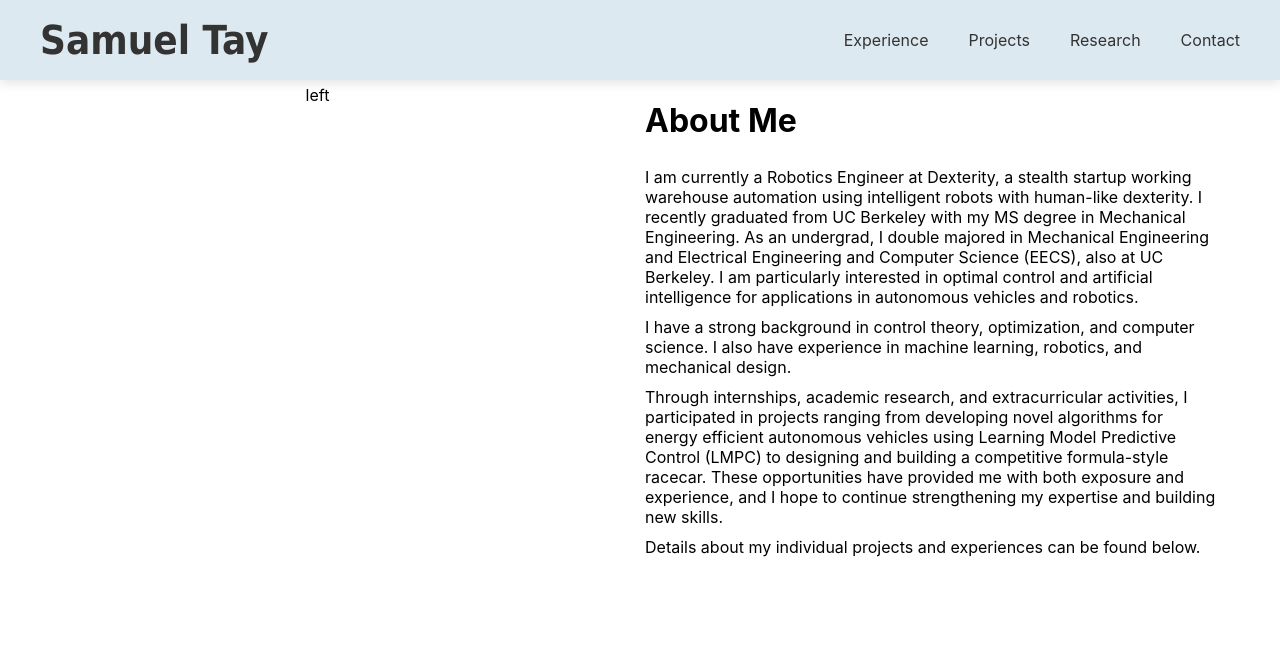
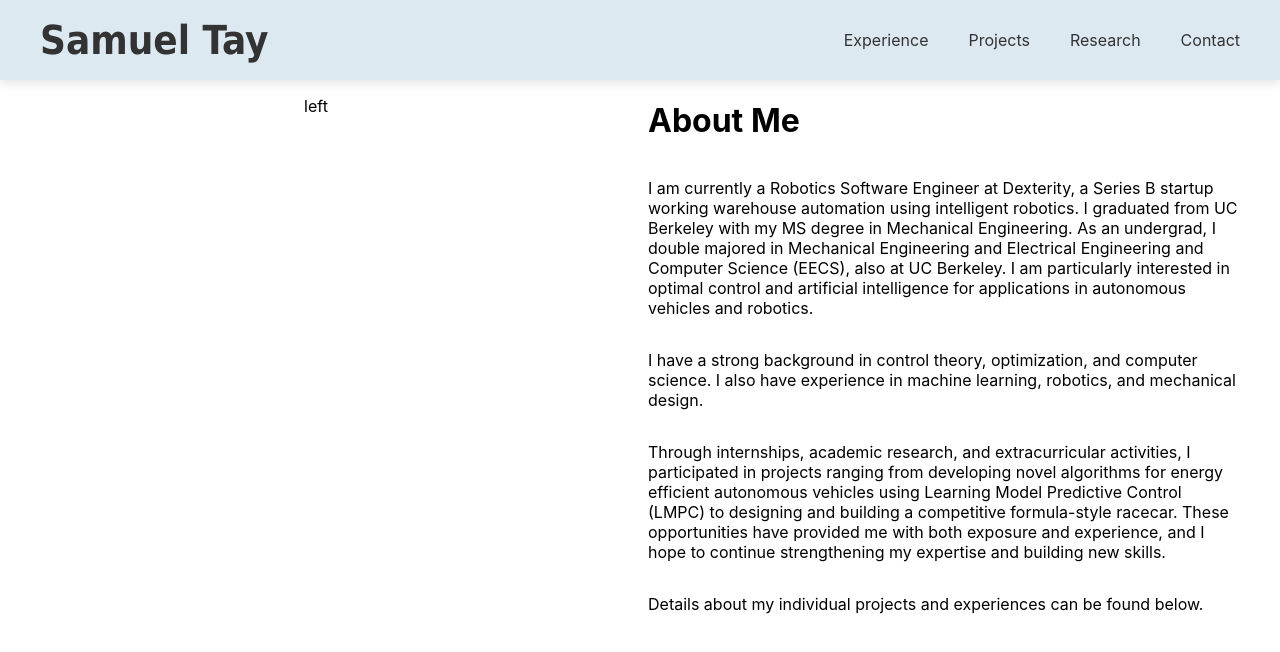
Before and after one commit to samueltay/samueltay, a React (Create React App) app in the folder frontend/: page / in a window 1280 px wide. Shown: the top 652 px of the page. Built offline with nearby package versions, Linux system fonts and the light colour scheme.

Commit message:
feat: install material-ui components, use grid for homepage

```diff
--- a/frontend/package.json
+++ b/frontend/package.json
@@ -3,6 +3,10 @@
   "version": "0.1.0",
   "private": true,
   "dependencies": {
+    "@emotion/react": "^11.11.1",
+    "@emotion/styled": "^11.11.0",
+    "@mui/icons-material": "^5.11.16",
+    "@mui/material": "^5.13.4",
     "@testing-library/jest-dom": "^5.16.5",
     "@testing-library/react": "^13.4.0",
     "@testing-library/user-event": "^13.5.0",
--- a/frontend/src/pages/Home.tsx
+++ b/frontend/src/pages/Home.tsx
@@ -1,5 +1,6 @@
 import React from "react";
 import { Helmet } from "react-helmet";
+import Grid from "@mui/material/Grid";
 
 function Home() {
   return (
@@ -7,21 +8,28 @@ function Home() {
       <Helmet>
         <title>Homepage</title>
       </Helmet>
-      <div className="TwoColumnContainer">
-        <div>
+      <Grid container spacing={2}>
+        <Grid container item xs={6} direction="column">
           <p>left</p>
-        </div>
-        <div className="RightContainer">
+        </Grid>
+        <Grid
+          container
+          item
+          xs={6}
+          direction="column"
+          textAlign={"left"}
+          paddingRight={"40px"}
+        >
           <h1>About Me</h1>
           <p>
-            I am currently a Robotics Engineer at Dexterity, a stealth startup
-            working warehouse automation using intelligent robots with
-            human-like dexterity. I recently graduated from UC Berkeley with my
-            MS degree in Mechanical Engineering. As an undergrad, I double
-            majored in Mechanical Engineering and Electrical Engineering and
-            Computer Science (EECS), also at UC Berkeley. I am particularly
-            interested in optimal control and artificial intelligence for
-            applications in autonomous vehicles and robotics.
+            I am currently a Robotics Software Engineer at Dexterity, a Series B
+            startup working warehouse automation using intelligent robotics. I
+            graduated from UC Berkeley with my MS degree in Mechanical
+            Engineering. As an undergrad, I double majored in Mechanical
+            Engineering and Electrical Engineering and Computer Science (EECS),
+            also at UC Berkeley. I am particularly interested in optimal control
+            and artificial intelligence for applications in autonomous vehicles
+            and robotics.
           </p>
           <p>
             I have a strong background in control theory, optimization, and
@@ -41,8 +49,8 @@ function Home() {
             Details about my individual projects and experiences can be found
             below.
           </p>
-        </div>
-      </div>
+        </Grid>
+      </Grid>
     </div>
   );
 }
```
Also changed, not shown: 1 other file (tests, documents, lock files or other folders).
